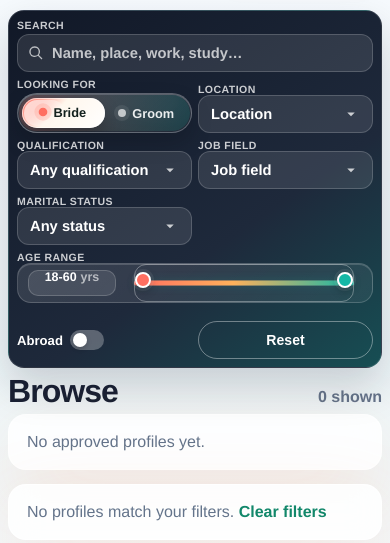
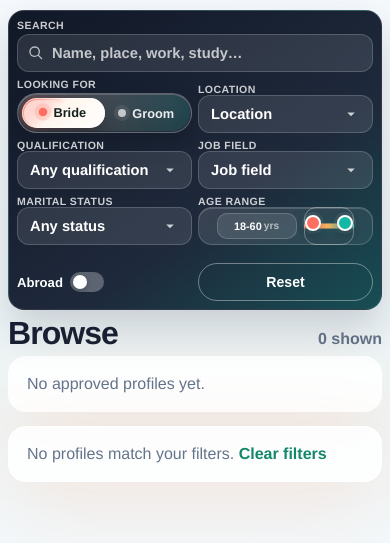
Before and after one commit to greenethirteen/halal-swipe, a FastAPI app: page /profiles in a window 390 px wide. Shown: the part 90-633 px from the top of the page. Run offline with FastAPI, Linux system fonts and the light colour scheme; some libraries are stand-ins or nearby versions.

Commit message:
Tighten mobile age slider

```diff
--- a/app/settings.py
+++ b/app/settings.py
@@ -28,7 +28,7 @@ class Settings(BaseSettings):
 
     @property
     def asset_version(self) -> str:
-        return f"{self.static_version}-20260718-13"
+        return f"{self.static_version}-20260718-14"
 
     @property
     def google_client_id_clean(self) -> str:
--- a/app/static/styles.css
+++ b/app/static/styles.css
@@ -616,7 +616,7 @@ label { display: grid; gap: 8px; font-weight: 750; color: var(--ink); }
 }
 .bf-age-readout {
   display: inline-flex;
-  align-items: baseline;
+  align-items: center;
   justify-content: center;
   gap: 4px;
   min-width: 0;
@@ -862,11 +862,12 @@ label { display: grid; gap: 8px; font-weight: 750; color: var(--ink); }
   .bf-row { grid-template-columns: 1fr 1fr; gap: 6px; }
   .bf-search-field { grid-column: 1 / -1; }
   .bf-type-field { grid-column: span 1; }
-  .bf-full-row .bf-age-range-field { grid-column: 1 / -1; }
-  .bf-age-range { grid-template-columns: 88px minmax(0, 1fr); min-height: 40px; padding: 6px 10px; column-gap: 10px; }
-  .bf-age-readout { min-height: 26px; padding: 0 6px; }
-  .bf-age-readout strong { font-size: .78rem; }
-  .bf-range-track { height: 22px; margin: 0 8px; }
+  .bf-full-row .bf-age-range-field { grid-column: span 1; }
+  .bf-age-range { grid-template-columns: 80px 52px; min-height: 38px; padding: 5px; column-gap: 6px; justify-content: center; }
+  .bf-age-readout { min-height: 26px; padding: 0 4px; align-items: center; gap: 2px; font-size: .66rem; }
+  .bf-age-readout strong { font-size: .68rem; }
+  .bf-age-readout span { font-size: .64rem; }
+  .bf-range-track { width: 50px; height: 22px; margin: 0 auto; }
   .bf-range-track input[type="range"] { height: 22px; }
   .bf-range-track input[type="range"]::-webkit-slider-runnable-track { height: 22px; }
   .bf-range-track input[type="range"]::-webkit-slider-thumb { width: 16px; height: 16px; border-width: 2px; }
```
